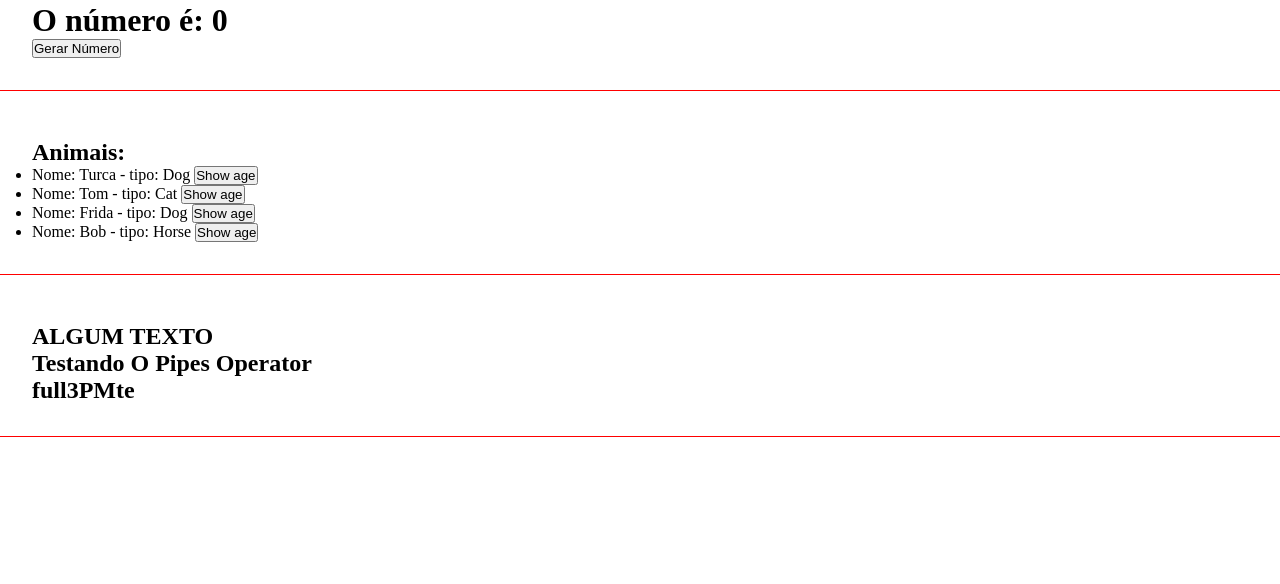
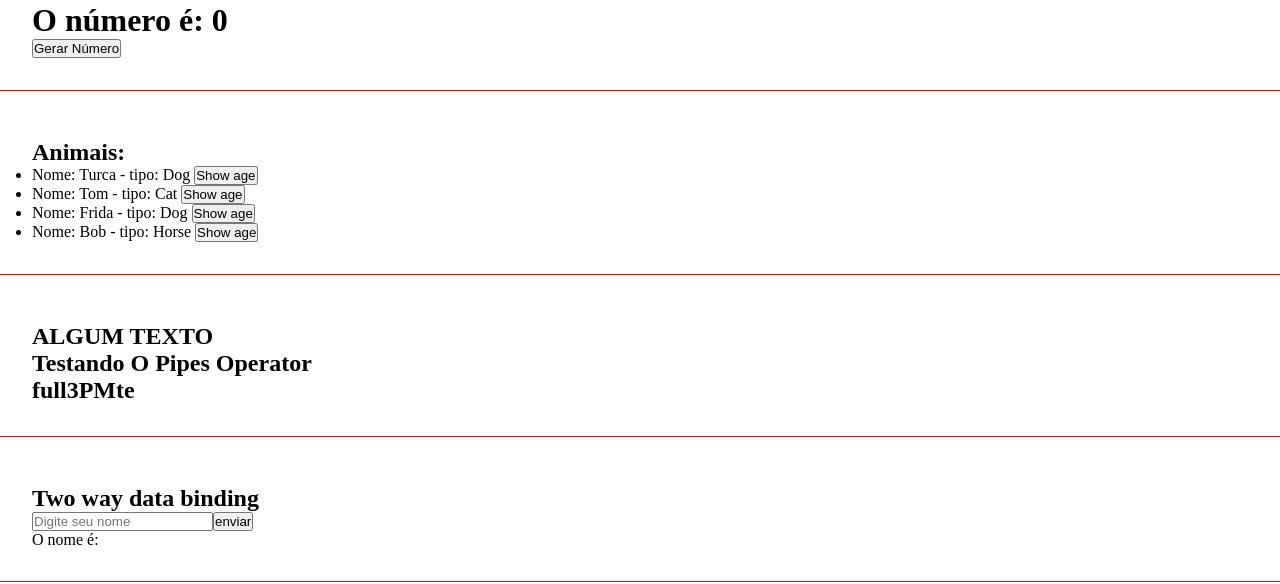
Before and after one commit to Heloisa-Moraes/Estudos-Angular, an Angular app in the folder curso-angular/: page / in a window 1280 px wide. Shown: the part 878-1462 px from the top of the page. Built offline with nearby package versions, Linux system fonts and the light colour scheme.

Commit message:
Two Way data binding

```diff
--- a/curso-angular/src/app/app.component.html
+++ b/curso-angular/src/app/app.component.html
@@ -12,3 +12,4 @@
 <app-emitter></app-emitter>
 <app-list-render></app-list-render>
 <app-pipes></app-pipes>
+<app-two-way-blinding></app-two-way-blinding>
--- /dev/null
+++ b/curso-angular/src/app/components/two-way-blinding/two-way-blinding.component.html
@@ -0,0 +1,10 @@
+<div class="class">
+    <h2>Two way data binding</h2>
+    <form>
+        <input type="text" [(ngModel)]="name"
+        name="name"
+        placeholder="Digite seu nome">
+        <input type="submit" value="enviar">
+    </form>
+    <p>O nome é: {{ name }}</p>
+</div>
--- /dev/null
+++ b/curso-angular/src/app/components/two-way-blinding/two-way-blinding.component.ts
@@ -0,0 +1,21 @@
+import { Component } from '@angular/core';
+import { FormsModule } from '@angular/forms';
+
+@Component({
+  selector: 'app-two-way-blinding',
+  standalone: true,
+  imports: [FormsModule],
+  templateUrl: './two-way-blinding.component.html',
+  styleUrls: ['./two-way-blinding.component.css'],
+})
+export class TwoWayBlindingComponent {
+name: String = '';
+
+
+ constructor(){}
+
+ ngOnInit(): void {
+
+ }
+
+}
```
Also changed, not shown: curso-angular/src/app/app.component.ts (+6 -1 lines), curso-angular/src/app/components/two-way-blinding/two-way-blinding.component.css (added), 1 other file (tests, documents, lock files or other folders).
